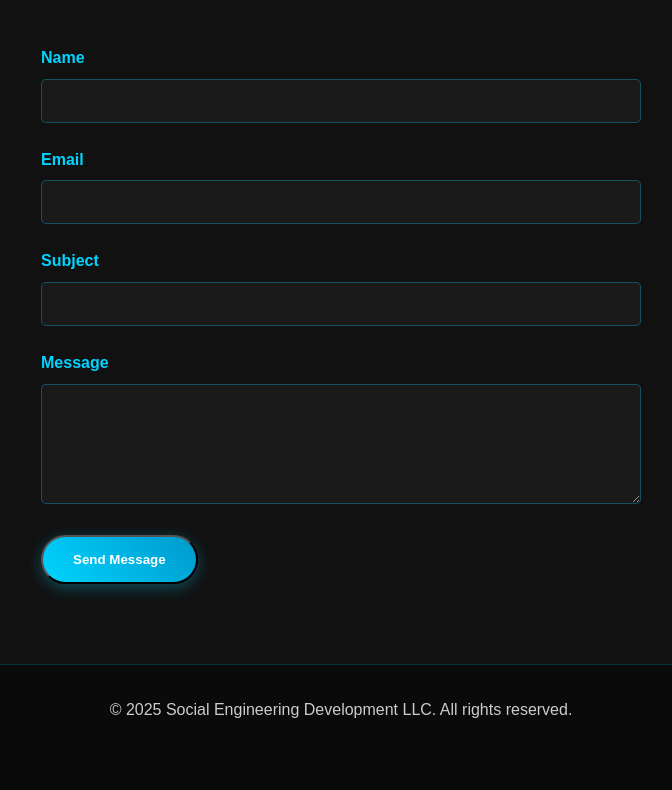
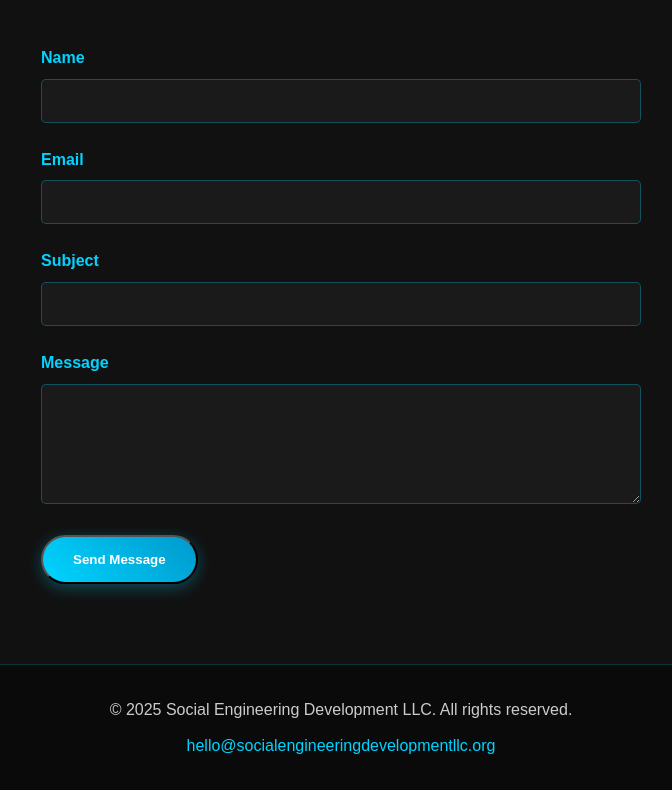
Before and after one commit to upathan66/socialengineeringdevelopmentllc.github.io, a plain HTML site: page index.html in a window 1280 px wide. Shown: the part 2340-3130 px from the top of the page, without its empty margins (299-971 px from the left). Before the commit the page ends 3095 px from the top, so only its background shows below. Drawn offline with Linux system fonts and the light colour scheme.

Commit message:
Added Email

```diff
--- a/index.html
+++ b/index.html
@@ -488,6 +488,11 @@
     <footer>
         <div class="container">
             <p>&copy; 2025 Social Engineering Development LLC. All rights reserved.</p>
+            <p style="margin-top: 10px;">
+                <a href="mailto:hello@socialengineeringdevelopmentllc.org" style="color: #00d4ff; text-decoration: none; transition: all 0.3s ease;">
+                    hello@socialengineeringdevelopmentllc.org
+                </a>
+            </p>
         </div>
     </footer>
 
```
